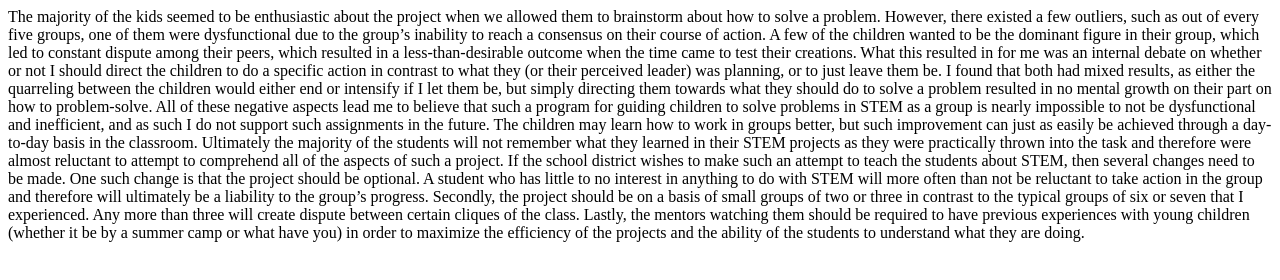
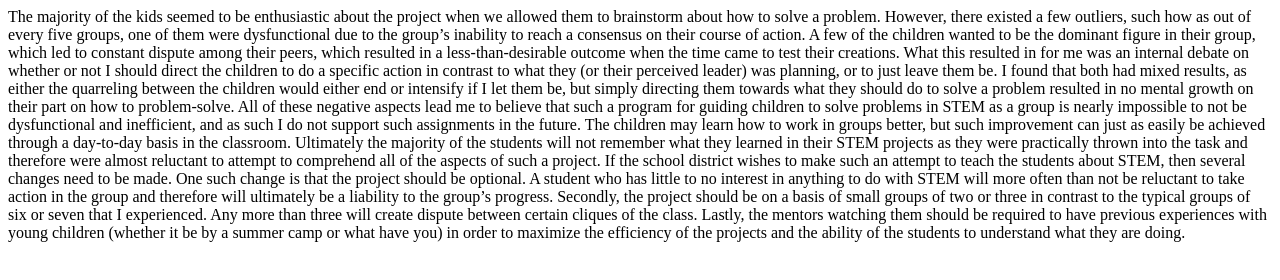
Before and after one commit to MBHS-Computer-Science-Association/humanities-blog, a website: page public/cole.html in a window 1280 px wide. Drawn offline with Linux system fonts and the light colour scheme.

Commit message:
Update cole.html

```diff
--- a/public/cole.html
+++ b/public/cole.html
@@ -8,7 +8,7 @@
 
 <body>
 		The majority of the kids seemed to be enthusiastic about the project when we allowed them to
-	brainstorm about how to solve a problem. However, there existed a few outliers, such as out of every five groups,
+	brainstorm about how to solve a problem. However, there existed a few outliers, such how as out of every five groups,
 	one of them were dysfunctional due to the group’s inability to reach a consensus on their course of action. A few
 	of the children wanted to be the dominant figure in their group, which led to constant dispute among their peers,
 	which resulted in a less-than-desirable outcome when the time came to test their creations. What this resulted in
```
